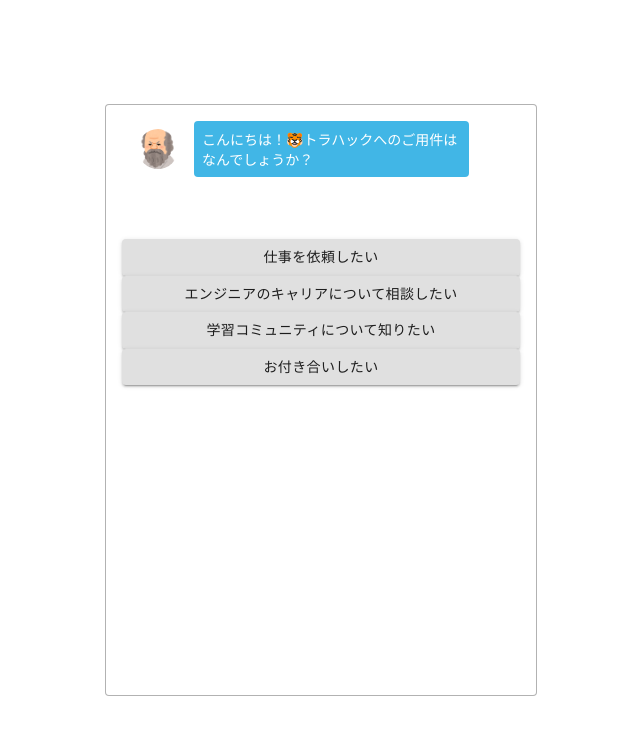
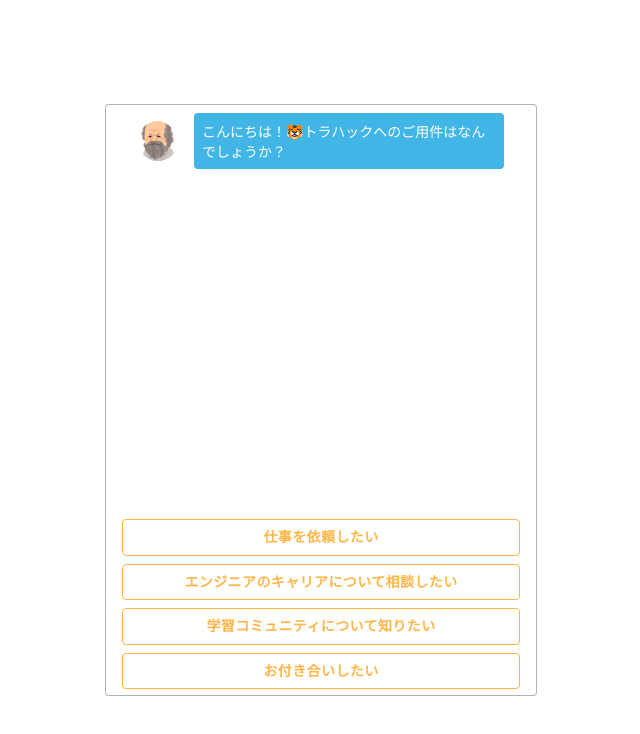
Before and after one commit to nosuke0926/react-chatbot, a React (Create React App) app: page / in a window 1280 px wide. Shown: the top 734 px of the page, without its empty margins (319-959 px from the left). Built offline with nearby package versions, Linux system fonts and the light colour scheme.

Commit message:
デザイン修正

```diff
--- a/package.json
+++ b/package.json
@@ -5,6 +5,7 @@
   "dependencies": {
     "@material-ui/core": "^4.10.2",
     "@material-ui/icons": "^4.9.1",
+    "@material-ui/styles": "^4.10.0",
     "@material-ui/system": "^4.9.14",
     "@testing-library/jest-dom": "^4.2.4",
     "@testing-library/react": "^9.5.0",
--- a/src/components/Answer.tsx
+++ b/src/components/Answer.tsx
@@ -1,23 +1,29 @@
 import React from 'react'
-// import { makeStyles, createStyles, Theme } from '@material-ui/core/styles'
+import { makeStyles, createStyles } from '@material-ui/core/styles'
 import Button from '@material-ui/core/Button'
 
-// const useStyles = makeStyles((theme: Theme) =>
-//   createStyles({
-//     root: {
-//       '& > *': {
-//         margin: theme.spacing(1),
-//       },
-//     },
-//   }),
-// )
+const useStyles = makeStyles(() =>
+  createStyles({
+    button: {
+      borderColor: '#FFB549',
+      color: '#FFB549',
+      fontWeight: 600,
+      marginBottom: '8px',
+      '&:hover': {
+        backgroundColor: '#FFB549',
+        color: '#fff',
+      },
+    },
+  }),
+)
 
 const Answer = (props: any) => {
-  //   const classes = useStyles()
+  const classes = useStyles()
 
   return (
     <Button
-      variant="contained"
+      className={classes.button}
+      variant="outlined"
       onClick={() => {
         props.select(props.content, props.nextId)
       }}
--- a/src/components/Chats.tsx
+++ b/src/components/Chats.tsx
@@ -1,17 +1,14 @@
 import React from 'react'
-import { createStyles, Theme, makeStyles } from '@material-ui/core/styles'
+import { createStyles, makeStyles } from '@material-ui/core/styles'
 import List from '@material-ui/core/List'
 import { Chat } from 'components/index'
 
-const useStyles = makeStyles((theme: Theme) =>
+const useStyles = makeStyles(() =>
   createStyles({
-    root: {
-      width: '100%',
-      maxWidth: '36ch',
-      backgroundColor: theme.palette.background.paper,
-    },
-    inline: {
-      display: 'inline',
+    chats: {
+      height: 400,
+      padding: 0,
+      overflow: 'auto',
     },
   }),
 )
@@ -20,7 +17,7 @@
   const classes = useStyles()
 
   return (
-    <List className={classes.root}>
+    <List className={classes.chats}>
       {props.chats.map(
         (chat: { text: string; type: string }, index: number) => {
           return <Chat text={chat.text} type={chat.type} key={index.toString} />
```
